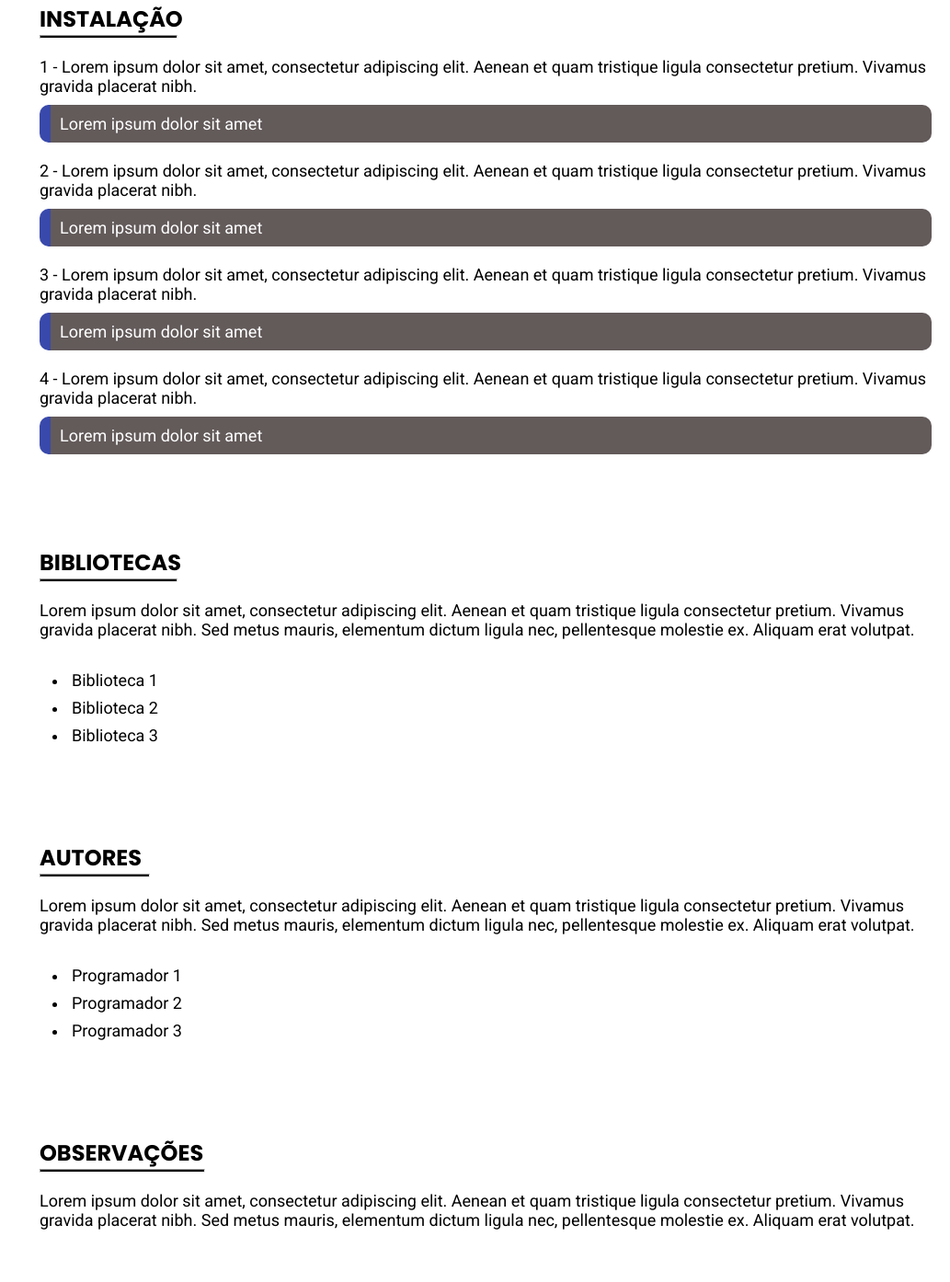
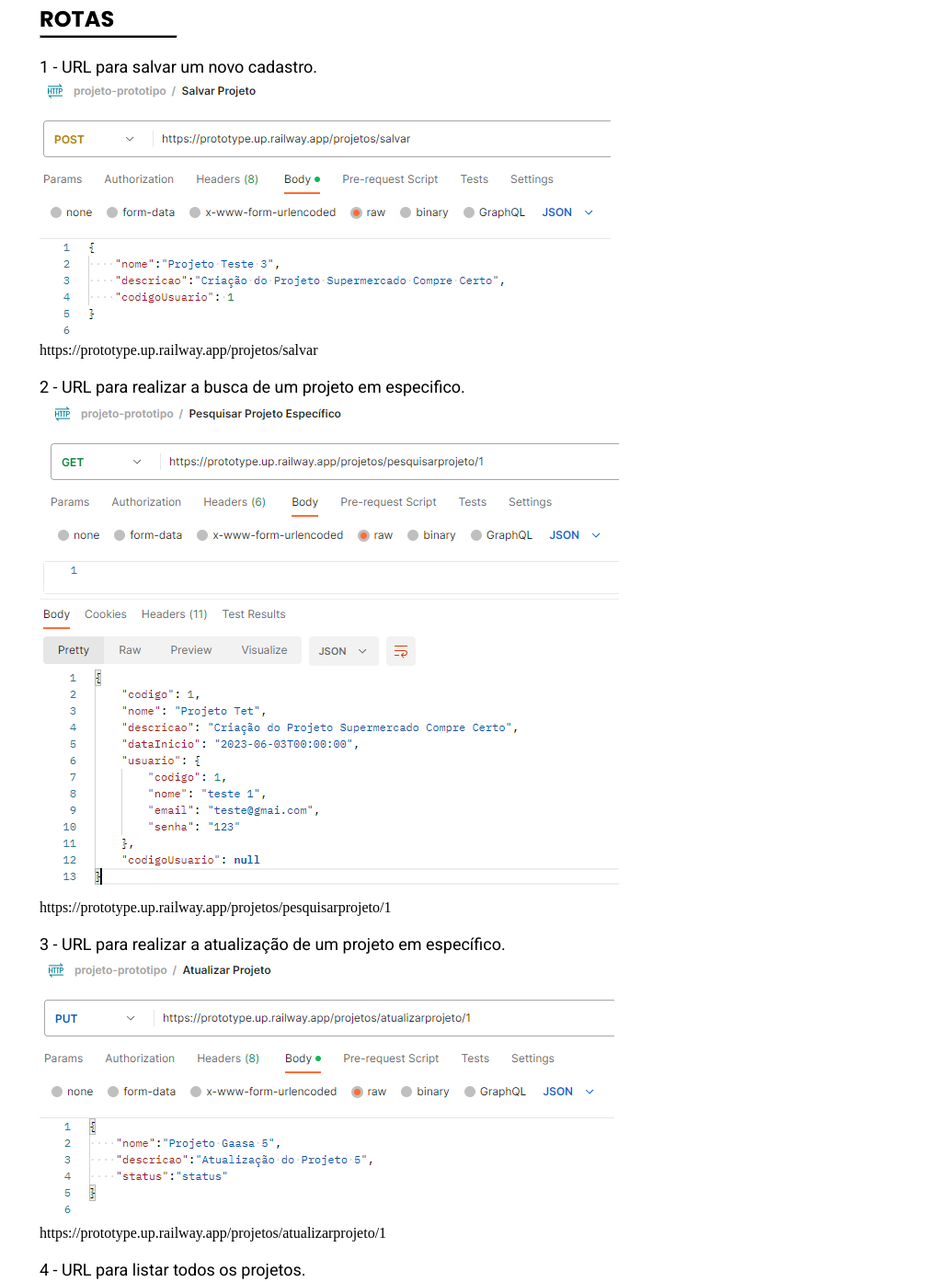
Before and after one commit to paulojssr/doc-prototype, a plain HTML site: page index.html in a window 1280 px wide. Shown: the part 1909-3303 px from the top of the page at 92% size, without its empty margins (247-1280 px from the left). Drawn offline with Linux system fonts and the light colour scheme.

Commit message:
Atualização das rotas, adicional de imagens, autores

```diff
--- a/index.html
+++ b/index.html
@@ -106,35 +106,41 @@
 
             <!-- Seção instalação -->
             <section id="instalacao">
-                <h2>INSTALAÇÃO</h2>
+                <h2>ROTAS</h2>
                 <hr class="linha-divisoria">
 
-                <p> 1 - Lorem ipsum dolor sit amet, consectetur adipiscing elit. Aenean et quam tristique ligula consectetur pretium.
-                    Vivamus gravida placerat nibh.</p>
+                <p> 1 - URL para salvar um novo cadastro.</p>
 
-                <div class="codigo-marcado">
-                    Lorem ipsum dolor sit amet
+                    <img src="img/Salvar Projeto.png" alt="">
+
+                <div class="link">
+                    https://prototype.up.railway.app/projetos/salvar
+
                 </div>
 
-                <p>  2 - Lorem ipsum dolor sit amet, consectetur adipiscing elit. Aenean et quam tristique ligula consectetur pretium.
-                    Vivamus gravida placerat nibh.</p>
+                <p>  2 - URL para realizar a busca de um projeto em especifico.</p>
 
-                <div class="codigo-marcado">
-                    Lorem ipsum dolor sit amet
+                    <img src="img/Pesquisar Projeto.png" alt="">
+
+                <div class="link">
+                    https://prototype.up.railway.app/projetos/pesquisarprojeto/1
+
                 </div>
 
-                <p> 3 - Lorem ipsum dolor sit amet, consectetur adipiscing elit. Aenean et quam tristique ligula consectetur pretium.
-                    Vivamus gravida placerat nibh.</p>
+                <p> 3 - URL para realizar a atualização de um projeto em específico.</p>
 
-                <div class="codigo-marcado">
-                    Lorem ipsum dolor sit amet
+                    <img src="img/Atualizar Projeto.png" alt="">
+
+                <div class="link">
+                    https://prototype.up.railway.app/projetos/atualizarprojeto/1
                 </div>
 
-                <p>  4 - Lorem ipsum dolor sit amet, consectetur adipiscing elit. Aenean et quam tristique ligula consectetur pretium.
-                    Vivamus gravida placerat nibh.</p>
+                <p>  4 - URL para listar todos os projetos.</p>
 
-                <div class="codigo-marcado">
-                    Lorem ipsum dolor sit amet
+                    <img src="img/Listar Projeto.png" alt="">
+
+                <div class="link">
+                    https://prototype.up.railway.app/projetos/
                 </div>
 
             </section>
@@ -163,15 +169,7 @@
                 <h2>AUTORES</h2>
                 <hr class="linha-divisoria">
 
-                <p>Lorem ipsum dolor sit amet, consectetur adipiscing elit. Aenean et quam tristique ligula consectetur pretium.
-                    Vivamus gravida placerat nibh. Sed metus mauris, elementum dictum ligula nec, pellentesque molestie ex.
-                    Aliquam erat volutpat.</p>
-
-                <ul>
-                    <li><a href="#" target="_blank">Programador 1</a></li>
-                    <li><a href="#" target="_blank">Programador 2</a></li>
-                    <li><a href="#" target="_blank">Programador 3</a></li>
-                </ul>
+                <p>Estudantes do primeiro périodo do curso de Engenharia de Software - IFG - Inhumas - Goiás.</p>
 
             </section>
             <!-- Seção autores -->
```
Also changed, not shown: img/Atualizar Projeto.png (added), img/Listar Projeto.png (added), img/Pesquisar Projeto.png (added), img/Salvar Projeto.png (added), img/favicon.ico (deleted), img/favicon.png (added).
